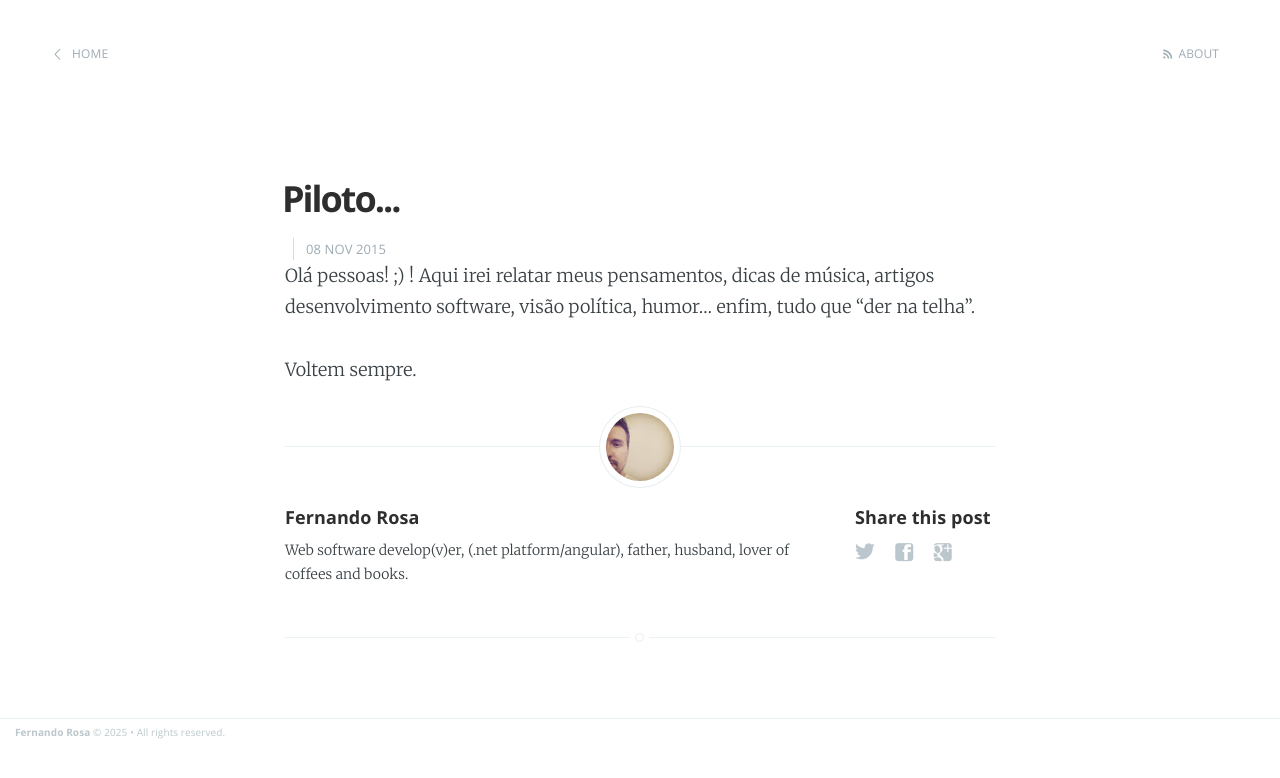
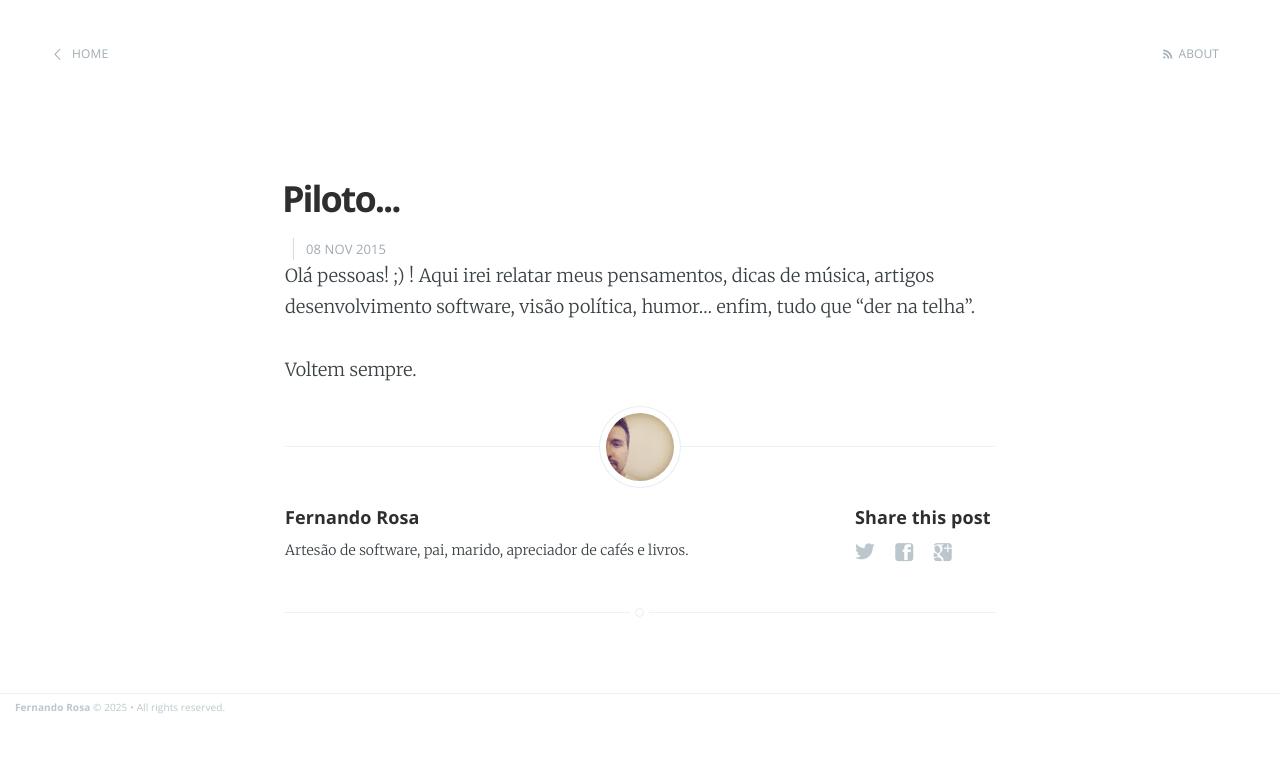
Before and after one commit to libnando/nandomegaman.github.io, a Jekyll site: the page built from _posts/2016-11-08-piloto.markdown, in a window 1280 px wide. Shown: the top 778 px of the page. Built offline with Jekyll 4.4.1, drawn with Linux system fonts in a browser that asks for light colours.

Commit message:
chore: updated post.html

```diff
--- a/_layouts/post.html
+++ b/_layouts/post.html
@@ -72,7 +72,7 @@ post_class: post-template
                     <h4> {{ site.author }} </h4>
                     <!-- Author Bio -->
                     <p>
-                        Web software develop(v)er, (.net platform/angular), father, husband, lover of coffees and books.
+                        Artesão de software, pai, marido, apreciador de cafés e livros.
                     </p>
                 </section>
             {% endif %}
```
